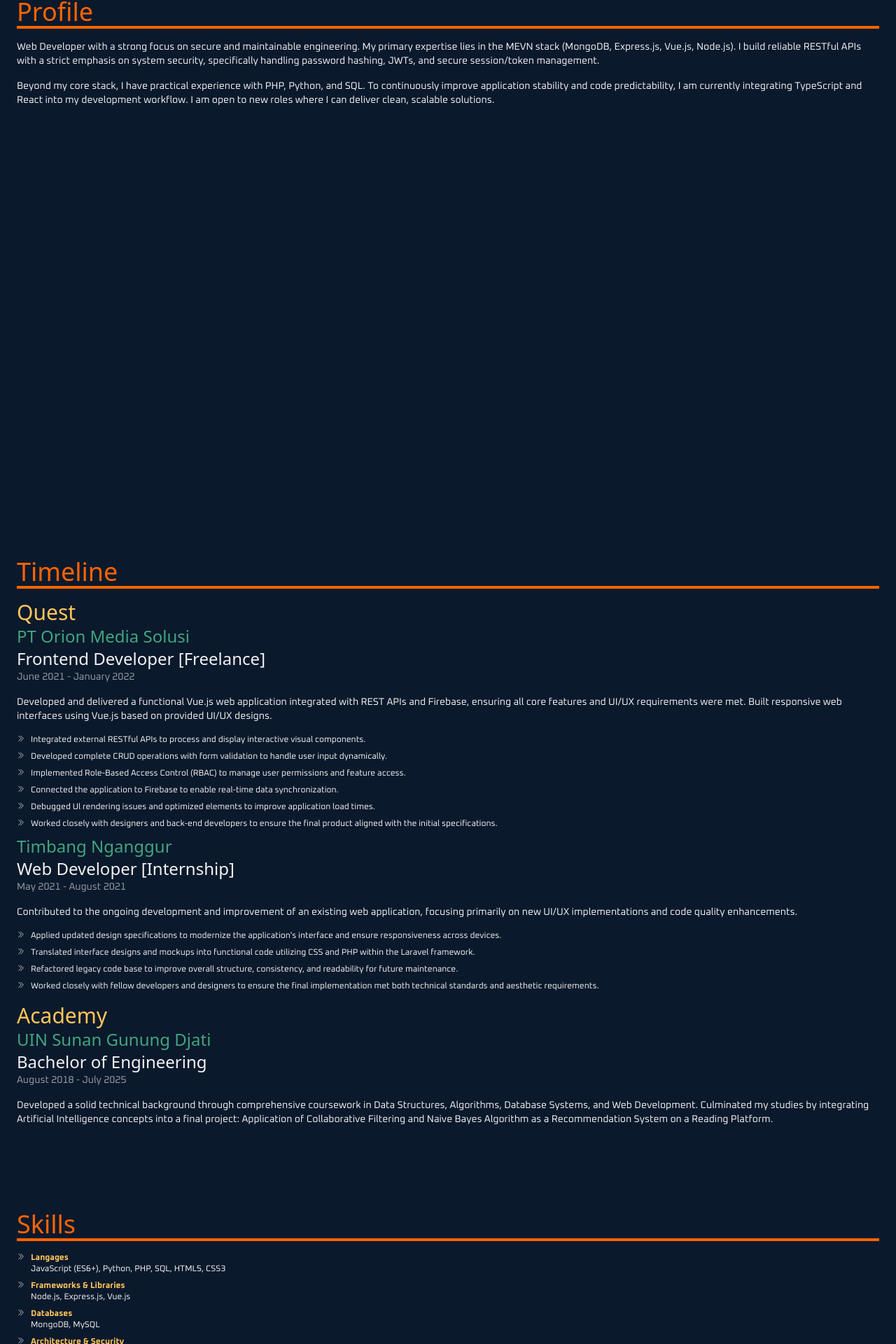
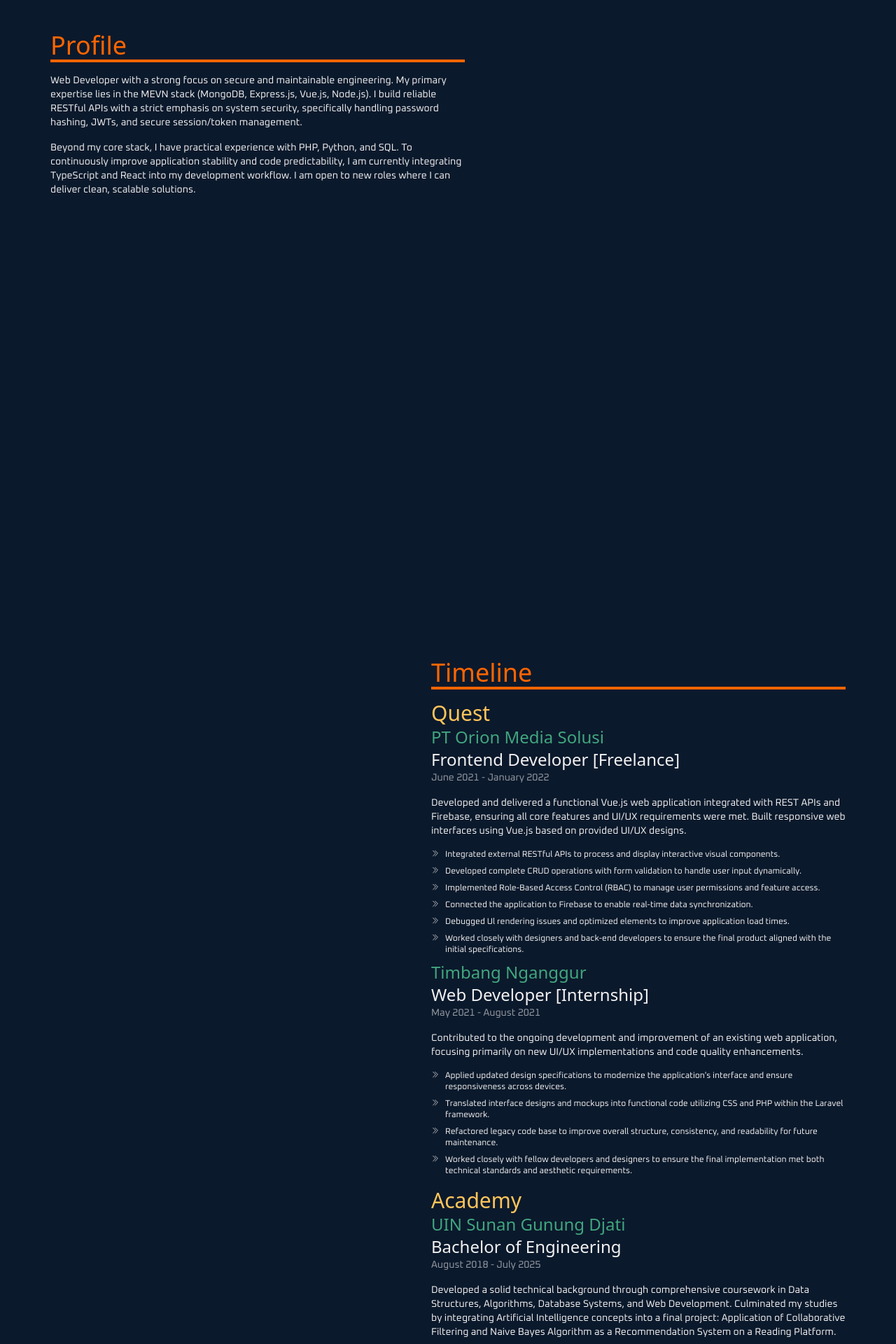
Before and after one commit to hunafazaky/hunafazaky.github.io, a React (Vite) app: page / in a window 1280 px wide. Shown: the part 875-2795 px from the top of the page at 70% size. Built offline with nearby package versions, Linux system fonts and the light colour scheme; a web font is replaced by a local one.

Commit message:
update style

```diff
--- a/src/components/content/Achievements.tsx
+++ b/src/components/content/Achievements.tsx
@@ -22,7 +22,7 @@ const questLog = [
 
 export default function Achievements() {
   return (
-    <ScrollReveal title="Achievements">
+    <ScrollReveal title="Achievements" className="m-12">
       <Gallery items={questLog} />
     </ScrollReveal>
   );
--- a/src/components/content/Navbar.tsx
+++ b/src/components/content/Navbar.tsx
@@ -6,7 +6,7 @@ export default function Navbar({ menus }: Record<string, any>) {
   const [isOpen, setIsOpen] = useState(false);
 
   return (
-    <nav className="font-pixel flex justify-between items-center fixed top-0 w-full z-40 bg-brand-dark px-8 md:px-8 py-4 border-b-4 border-brand-light">
+    <nav className="font-pixel flex justify-between items-center fixed top-0 w-full z-40 bg-brand-dark px-12 md:px-12 py-4 border-b-4 border-brand-light">
       <a href="#" className="z-50 cursor-pointer">
         <img
           src="/favicon.svg"
--- a/src/components/content/Profile.tsx
+++ b/src/components/content/Profile.tsx
@@ -3,7 +3,7 @@ import Text from "../element/Text";
 
 export default function Profile() {
   return (
-    <ScrollReveal title="Profile" className="pr-6">
+    <ScrollReveal title="Profile" className="sm:w-2/3 md:w-1/2 m-12">
       <Text>
         Web Developer with a strong focus on secure and maintainable
         engineering. My primary expertise lies in the MEVN stack (MongoDB,
--- a/src/components/content/ScrollReveal.tsx
+++ b/src/components/content/ScrollReveal.tsx
@@ -1,17 +1,23 @@
+import type { ReactNode } from "react";
 import { motion } from "framer-motion";
-import type { ReactNode } from "react";
-import H3 from "../element/H3";
+import Title from "../element/Title";
 import clsx from "clsx";
+// import { div } from "framer-motion/client";
 
 interface ScrollRevealProps extends Record<string, any> {
   children: ReactNode;
 }
 
-export default function ScrollReveal({ className, children, title }: ScrollRevealProps) {
+export default function ScrollReveal({
+  className,
+  children,
+  title,
+}: ScrollRevealProps) {
   return (
+    <div className="bg-brand-dark text-brand-light flex flex-col">
       <section
         id={title.toLowerCase().replace(/\s+/g, "-")}
-      className={clsx("px-6 py-8 bg-brand-dark text-brand-light flex flex-col min-h-dvh", className)}
+        className={clsx("px-6 py-8 min-h-dvh", className)}
       >
         <motion.div
           id={title}
@@ -20,9 +26,10 @@ export default function ScrollReveal({ className, children, title }: ScrollRevea
           transition={{ duration: 0.3, ease: "easeOut" }}
           viewport={{ once: true, amount: 0.2 }}
         >
-        <H3>{title}</H3>
+          <Title>{title}</Title>
           {children}
         </motion.div>
       </section>
+    </div>
   );
 }
--- a/src/components/content/Skills.tsx
+++ b/src/components/content/Skills.tsx
@@ -3,7 +3,7 @@ import ContentList from "../content/ContentList";
 
 export default function Skills() {
   return (
-    <ScrollReveal title="Skills">
+    <ScrollReveal title="Skills" className="sm:w-2/3 md:w-1/2 m-12">
       <ContentList
         list={[
           { Langages: "JavaScript (ES6+), Python, PHP, SQL, HTML5, CSS3" },
--- a/src/components/content/Timeline.tsx
+++ b/src/components/content/Timeline.tsx
@@ -21,7 +21,7 @@ const internListPoint = [
 
 export default function Timeline() {
   return (
-    <ScrollReveal title="Timeline">
+    <ScrollReveal title="Timeline" className="sm:w-2/3 md:w-1/2 m-12 self-end">
       <section className="mb-4">
         <H4>Quest</H4>
         <Content
```
Also changed, not shown: src/components/element/Title.tsx (renamed from src/components/element/H3.tsx). Lines whose indentation alone changed are shown as unchanged.
